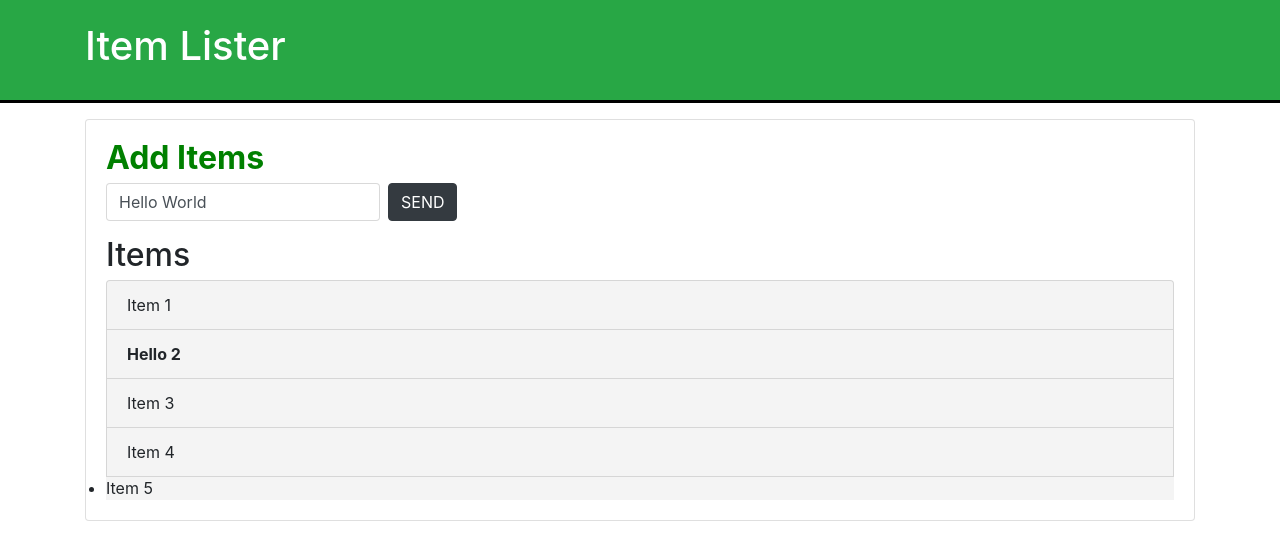
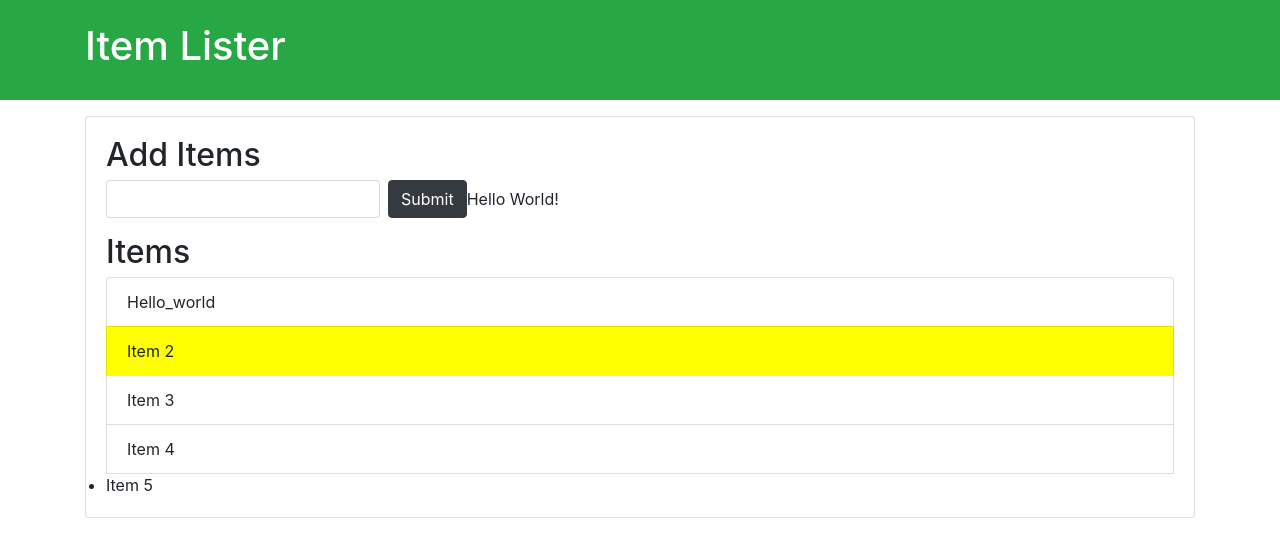
Before and after one commit to kartik-narang007/LetsLearnGit, a plain HTML site: page index.html in a window 1280 px wide. Drawn offline with nearby package versions, Linux system fonts and the light colour scheme.

Commit message:
Creating Nodes and modifying DOM

```diff
--- a/index.html
+++ b/index.html
@@ -20,7 +20,7 @@
       <input type="text" class="form-control mr-2">
       <input type="submit" class="btn btn-dark" value="Submit">
     </form>
-    <h2 class="title">Items</h2>
+    <h2 class="title" id="title1">Items</h2>
     <ul id="items" class="list-group">
       <li class="list-group-item">Item 1</li>
       <li class="list-group-item">Item 2</li>
--- a/script.js
+++ b/script.js
@@ -1,48 +1,114 @@
-console.log(document.title)
-// document.title = 123
-// console.log(document.all)
-// console.log(document.all[10])
-// document.all[12].textContent = 'Hello'
-var headerTitle = document.getElementById('header-title')
-var header = document.getElementById('main-header')
-// headerTitle.innerHTML = '<h3>Hello</h3>'
-header.style.borderBottom = 'solid 3px black'
-var addItems = document.getElementsByClassName('title')
-addItems[0].style.fontWeight = 'bold'
-addItems[0].style.color = 'green'
-var li = document.getElementsByTagName('li')
-console.log(li)
-console.log(li[1])
-li[1].textContent = "Hello 2"
-li[1].style.fontWeight = 'bold'
-li[1].style.backgroundColor = 'yellow'
-for(var i = 0; i < li.length; i++){
-    li[i].style.backgroundColor = '#f4f4f4'
-}
-var item5 = document.getElementsByClassName('item5')
-var input = document.querySelector('input')
-input.value = 'Hello World'
-var submit = document.querySelector('input[type = "submit"]')
-submit.value = 'SEND'
-var item = document.querySelector('.list-group-items')
-item.style.color = 'red';
-var lastItem = document.querySelector('.list-group-items:last-child')
-lastItem.style.color = 'blue'
-var secondItem = document.querySelector('.list-group-items:nth-child(2)')
-lastItem.style.color = 'coral'
+// console.log(document.title)
+// // document.title = 123
+// // console.log(document.all)
+// // console.log(document.all[10])
+// // document.all[12].textContent = 'Hello'
+// var headerTitle = document.getElementById('header-title')
+// var header = document.getElementById('main-header')
+// // headerTitle.innerHTML = '<h3>Hello</h3>'
+// header.style.borderBottom = 'solid 3px black'
+// var addItems = document.getElementsByClassName('title')
+// addItems[0].style.fontWeight = 'bold'
+// addItems[0].style.color = 'green'
+// var li = document.getElementsByTagName('li')
+// console.log(li)
+// console.log(li[1])
+// li[1].textContent = "Hello 2"
+// li[1].style.fontWeight = 'bold'
+// li[1].style.backgroundColor = 'yellow'
+// for(var i = 0; i < li.length; i++){
+//     li[i].style.backgroundColor = '#f4f4f4'
+// }
+// var item5 = document.getElementsByClassName('item5')
+// var input = document.querySelector('input')
+// input.value = 'Hello World'
+// var submit = document.querySelector('input[type = "submit"]')
+// submit.value = 'SEND'
+// var item = document.querySelector('.list-group-items')
+// item.style.color = 'red';
+// var lastItem = document.querySelector('.list-group-items:last-child')
+// lastItem.style.color = 'blue'
+// var secondItem = document.querySelector('.list-group-items:nth-child(2)')
+// lastItem.style.color = 'coral'
 
 
-//querySelectorAll
-//works like className and tagName
-var titles = document.querySelectorAll('.title')
-console.log(titles);
-titles[0].textContent = "Hello"
+// //querySelectorAll
+// //works like className and tagName
+// var titles = document.querySelectorAll('.title')
+// console.log(titles);
+// titles[0].textContent = "Hello"
 
-var odd = document.querySelectorAll('li:nth-child(odd)');
-var even = document.querySelectorAll('li:nth-child(even)');
+// var odd = document.querySelectorAll('li:nth-child(odd)');
+// var even = document.querySelectorAll('li:nth-child(even)');
 
-for(var i = 0; i < odd.length; i++){
-    odd[i].style.backgroundColor = '#f4f4f4'
-    even[i].style.backgroundColor = 'ccc'
+// for(var i = 0; i < odd.length; i++){
+//     odd[i].style.backgroundColor = '#f4f4f4'
+//     even[i].style.backgroundColor = 'ccc'
 
-}
+// }
+
+
+//traversing the dom//
+
+var itemList = document.querySelector('#items')
+
+//parent node property
+//parent node means ye jis container me hai ya jis tag me hai vo node
+//div.container > (forms), (ul#items > li,li,li,li) to yaha items id vaale ul ka parent node div.container hoga na ki forms kyoki forms iska sibling hoga.
+// console.log(itemList.parentNode)
+// itemList.parentNode.style.backgroundColor = '#f4f4f4'
+
+// //
+// console.log(itemList.parentNode.parentNode);
+
+
+//parentElement
+// console.log(itemList.parentElement)
+// itemList.parentElement.style.backgroundColor = '#f4f4f4'
+// console.log(itemList.parentElement.parentElement);
+
+
+//childNodes
+// console.log(itemList.childNodes);
+// //ul ke children yaani sb li's show krega.
+
+//children
+
+console.log(itemList.children)
+console.log(itemList.children[1])
+itemList.children[1].style.backgroundColor = 'yellow'
+
+// //firstchild
+
+// console.log(itemList.firstChild);
+
+//firstElementChild
+
+console.log(itemList.firstElementChild)
+itemList.firstElementChild.textContent = 'Hello_world'
+
+//create a div
+var newdiv = document.createElement('div')
+
+//add class name
+newdiv.className = 'hello'
+
+//add id
+newdiv.id = 'hello1'
+
+
+//add eventlistener
+newdiv.setAttribute('title', 'Hello Div')
+
+//create text node
+
+var newDivText = document.createTextNode('Hello World!')
+
+//Add Text to Div
+newdiv.appendChild(newDivText)
+console.log(newdiv)
+
+
+var form = document.querySelector('form')
+var h2 = document.querySelector('title1')
+form.insertBefore(newdiv, h2);
```
